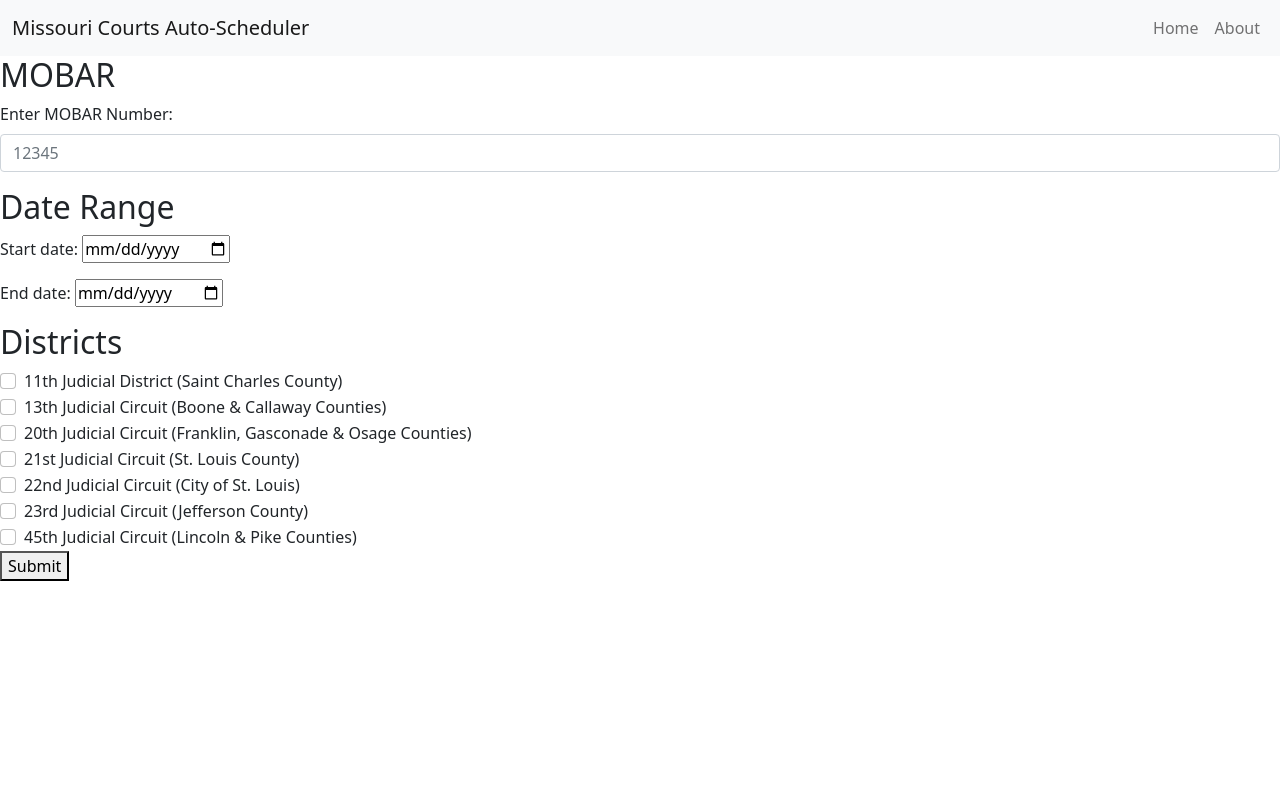
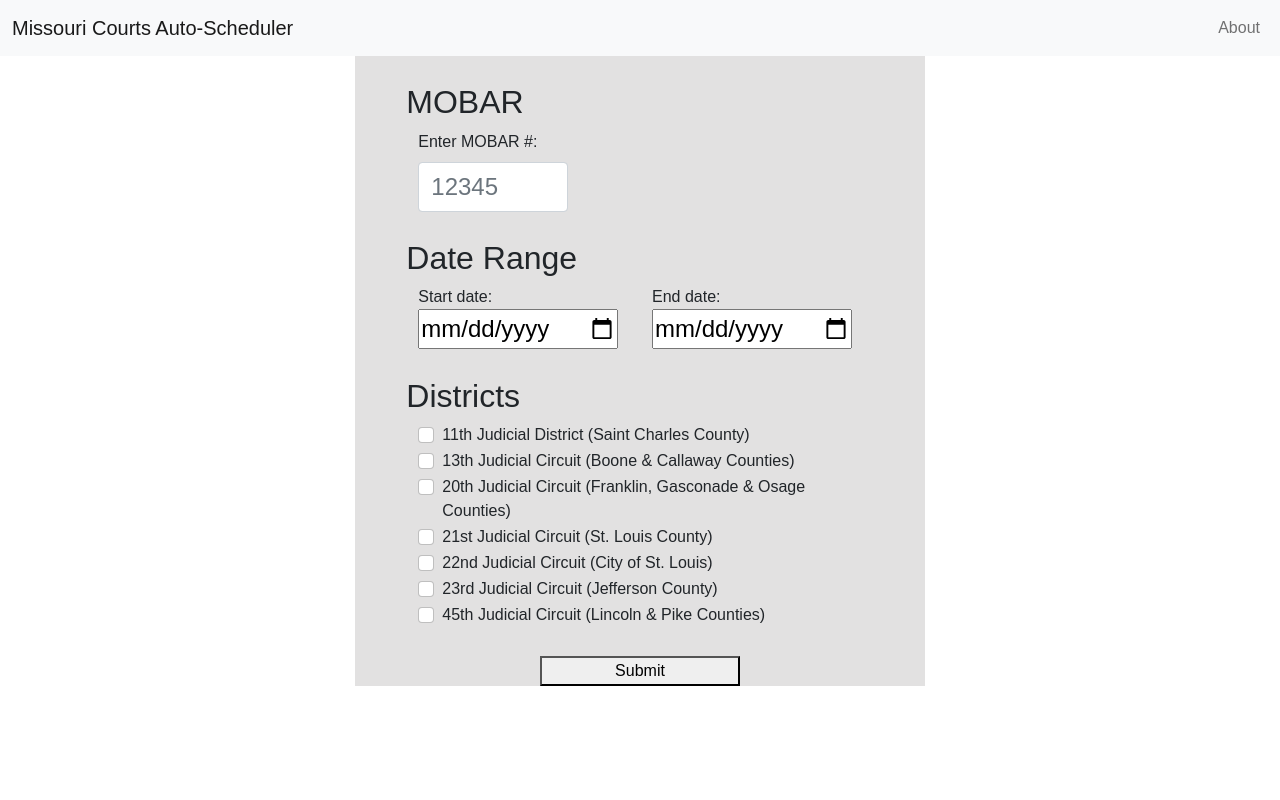
Before and after one commit to mdaxc6/casenet_calendar_app, a Flask app: page / in a window 1280 px wide. Run offline with Flask 2, Linux system fonts and the light colour scheme.

Commit message:
adjusted site layout

```diff
--- a/static/css/style.css
+++ b/static/css/style.css
@@ -1,3 +1,58 @@
+/* MAIN PAGE & GLOBAL*/
+* {
+    box-sizing: border-box;
+    font-family: Ubuntu, sans-serif;
+}
+
+html,
+body {
+    position: relative;
+    padding: 0;
+    margin: 0;
+    min-height: 100%;
+}
+
+
+input[type='text'] {
+    font-size: 24px;
+    width: 150px;
+}
+
+input[type='date'] {
+    font-size: 24px;
+    width: 200px;
+}
+
+#background-container {
+    background-color: rgba(197, 195, 195, 0.5);
+    height: 100% ;
+}
+
+#background-row {
+    height: 100%;
+}
+
+#submit_button{
+    width: 200px;
+
+}
+
+#districts-group{
+    margin: 5%;
+}
+
+#date-group{
+    margin: 5%;
+}
+
+#mobar-group{
+    margin: 5%;
+}
+
+.container {
+    height: 100%;
+}
+
 .hide{
     display: none;
 }
@@ -9,3 +64,15 @@
     background-repeat: no-repeat;
     cursor: wait;
 }
+
+
+
+
+
+
+
+
+
+#confirmation{
+    text-justify: ;
+}
--- a/static/js/index.js
+++ b/static/js/index.js
@@ -58,8 +58,10 @@
 function loading(){
     var button = document.getElementsByName("submit_button")[0];
     var loading_gif = document.getElementsByName("loading")[0];
+    var loading_label = document.getElementsByName("loading-label")[0];
     button.classList.add("hide");
     loading_gif.classList.remove("hide");
+    loading_label.classList.remove("hide");
 }
 
 
--- a/templates/about.html
+++ b/templates/about.html
@@ -18,7 +18,7 @@
     <!-- nav bar -->
     <nav class="navbar navbar-expand-lg navbar-light bg-light">
         <div class="container-fluid">
-            <a class="navbar-brand" href="index.html">Missouri Courts Auto-Scheduler</a>
+            <a class="navbar-brand" href="/">Missouri Courts Auto-Scheduler</a>
             <button class="navbar-toggler" type="button" data-bs-toggle="collapse"
                 data-bs-target="#navbarSupportedContent" aria-controls="navbarSupportedContent" aria-expanded="false"
                 aria-label="Toggle navigation">
@@ -26,9 +26,6 @@
             </button>
             <div class="collapse navbar-collapse" id="navbarSupportedContent">
                 <ul class="navbar-nav ms-auto mb-2 mb-lg-0">
-                    <li class="nav-item">
-                        <a class="nav-link" href="/">Home</a>
-                    </li>
                     <li class="nav-item">
                         <a class="nav-link" href="/about">About</a>
                     </li>
--- a/templates/index.html
+++ b/templates/index.html
@@ -18,7 +18,7 @@
     <!-- nav bar -->
     <nav class="navbar navbar-expand-lg navbar-light bg-light">
         <div class="container-fluid">
-            <a class="navbar-brand" href="index.html">Missouri Courts Auto-Scheduler</a>
+            <a class="navbar-brand" href="/">Missouri Courts Auto-Scheduler</a>
             <button class="navbar-toggler" type="button" data-bs-toggle="collapse"
                 data-bs-target="#navbarSupportedContent" aria-controls="navbarSupportedContent" aria-expanded="false"
                 aria-label="Toggle navigation">
@@ -27,108 +27,138 @@
             <div class="collapse navbar-collapse" id="navbarSupportedContent">
                 <ul class="navbar-nav ms-auto mb-2 mb-lg-0">
                     <li class="nav-item">
-                        <a class="nav-link" href="/">Home</a>
-                    </li>
-                    <li class="nav-item">
                         <a class="nav-link" href="/about">About</a>
                     </li>
                 </ul>
             </div>
         </div>
     </nav>
-
+    <div class="container">
+        <div class="row justify-content-center " id="background-row">
+            <div class="col-md-6 h-100" id="background-container">
                 <!-- FORMS -->
                 <form>
+                    <div class="row justify-content-center" id="mobar-group">
                         <!-- MOBAR -->
-        <div>
+                        <div class="col-md-12">
                             <h2>MOBAR</h2>
                         </div>
 
-        <div class="mb-3">
-            <label for="MOBAR_number_input" class="form-label">Enter MOBAR Number:</label>
-            <input type="text" class="form-control" name="MOBAR_Number" id="MOBAR_number_input" placeholder="12345">
+                        <div class="row justify-content-center" id="mobar-input-row">
+                            <div class="col-md-12">
+                                <label for="MOBAR_number_input" class="form-label">Enter MOBAR #:</label>
+                                <input type="text" maxlength="5" size="5" class="form-control" name="MOBAR_Number"
+                                    id="MOBAR_number_input" placeholder="12345">
+                            </div>
+                        </div>
                     </div>
 
+                    <div class="row justify-content-center" id="date-group">
                         <!-- Dates -->
-        <div>
+                        <div class="col-md-12">
                             <h2>Date Range</h2>
                         </div>
-        <div class="mb-3">
+
+                        <div class="row justify-content-center">
+                            <div class="col-md-6">
                                 <label for="start_date">Start date:</label>
                                 <input name="start_date" type="date" id="start_date">
                             </div>
-
-        <div class="mb-3">
+                            <div class="col-md-6">
                                 <label for="end_date">End date:</label>
                                 <input name="end_date" type="date" id="end_date">
                             </div>
+                        </div>
+                    </div>
 
+                    <div class="row justify-content-center" id="districts-group">
                         <!-- Districts -->
-        <div>
+                        <div class="col-md-12">
                             <h2>Districts</h2>
                         </div>
-
+                        <div class="row justify-content-center" id="districts-row">
+                            <div class="col-md-12" id="district-checkboxes">
                                 <div class="form-check">
-            <input class="form-check-input" type="checkbox" name="checkbox" value="CT11" id="CT11">
+                                    <input class="form-check-input" type="checkbox" name="checkbox" value="CT11"
+                                        id="CT11">
                                     <label class="form-check-label" for="CT11">
                                         11th Judicial District (Saint Charles County)
                                     </label>
                                 </div>
                                 <div class="form-check">
-            <input class="form-check-input" type="checkbox" name="checkbox" value="CT13" id="CT13">
+                                    <input class="form-check-input" type="checkbox" name="checkbox" value="CT13"
+                                        id="CT13">
                                     <label class="form-check-label" for="CT13">
                                         13th Judicial Circuit (Boone & Callaway Counties)
                                     </label>
                                     <ul class="CT13_counties hide">
-                <li><label><input type="checkbox" class="form-check-input" name="checkbox" value="BNE" id="BNE">Boone</label></li>
-                <li><label><input type="checkbox" class="form-check-input" name="checkbox" value="CWY" id="CWY">Callaway</label></li>
+                                        <li><label><input type="checkbox" class="form-check-input" name="checkbox"
+                                                    value="BNE" id="BNE">Boone</label></li>
+                                        <li><label><input type="checkbox" class="form-check-input" name="checkbox"
+                                                    value="CWY" id="CWY">Callaway</label></li>
                                     </ul>
                                 </div>
                                 <div class="form-check">
-            <input class="form-check-input" type="checkbox" name="checkbox" value="SMPDB0004_CT20" id="CT20">
+                                    <input class="form-check-input" type="checkbox" name="checkbox"
+                                        value="SMPDB0004_CT20" id="CT20">
                                     <label class="form-check-label" for="CT20">
                                         20th Judicial Circuit (Franklin, Gasconade & Osage Counties)
                                     </label>
                                     <ul class="CT20_counties hide">
-                <li><label><input type="checkbox" class="form-check-input" name="checkbox" value="FKN" id="FKN">Franklin</label></li>
-                <li><label><input type="checkbox" class="form-check-input" name="checkbox" value="GAS" id="GAS">Gasconade</label></li>
-                <li><label><input type="checkbox" class="form-check-input" name="checkbox" value="OSG" id="OSG">Osage</label></li>
+                                        <li><label><input type="checkbox" class="form-check-input" name="checkbox"
+                                                    value="FKN" id="FKN">Franklin</label></li>
+                                        <li><label><input type="checkbox" class="form-check-input" name="checkbox"
+                                                    value="GAS" id="GAS">Gasconade</label></li>
+                                        <li><label><input type="checkbox" class="form-check-input" name="checkbox"
+                                                    value="OSG" id="OSG">Osage</label></li>
                                     </ul>
                                 </div>
                                 <div class="form-check">
-            <input class="form-check-input" type="checkbox" name="checkbox" value="CT21" id="CT21">
+                                    <input class="form-check-input" type="checkbox" name="checkbox" value="CT21"
+                                        id="CT21">
                                     <label class="form-check-label" for="CT21">
                                         21st Judicial Circuit (St. Louis County)
                                     </label>
                                 </div>
                                 <div class="form-check">
-            <input class="form-check-input" type="checkbox" name="checkbox" value="CT22" id="CT22">
+                                    <input class="form-check-input" type="checkbox" name="checkbox" value="CT22"
+                                        id="CT22">
                                     <label class="form-check-label" for="CT22">
                                         22nd Judicial Circuit (City of St. Louis)
                                     </label>
                                 </div>
                                 <div class="form-check">
-            <input class="form-check-input" type="checkbox" name="checkbox" value="CT23" id="CT23">
+                                    <input class="form-check-input" type="checkbox" name="checkbox" value="CT23"
+                                        id="CT23">
                                     <label class="form-check-label" for="CT23">
                                         23rd Judicial Circuit (Jefferson County)
                                     </label>
                                 </div>
                                 <div class="form-check">
-            <input class="form-check-input" type="checkbox" name="checkbox" value="SMPDB0005_CT45" id="CT45">
+                                    <input class="form-check-input" type="checkbox" name="checkbox"
+                                        value="SMPDB0005_CT45" id="CT45">
                                     <label class="form-check-label" for="CT45">
                                         45th Judicial Circuit (Lincoln & Pike Counties)
                                     </label>
                                     <ul class="CT45_counties hide">
-                <li><label><input type="checkbox" class="form-check-input" name="checkbox" value="LCN" id="LCN">Lincoln</label></li>
-                <li><label><input type="checkbox" class="form-check-input" name="checkbox" value="PIK" id="PIK">Pike</label></li>
+                                        <li><label><input type="checkbox" class="form-check-input" name="checkbox"
+                                                    value="LCN" id="LCN">Lincoln</label></li>
+                                        <li><label><input type="checkbox" class="form-check-input" name="checkbox"
+                                                    value="PIK" id="PIK">Pike</label></li>
                                     </ul>
                                 </div>
-
+                            </div>
+                        </div>
+                    </div>
+                    <div class="row justify-content-center">
                         <div class="hide" id="loading" name="loading"></div>
+                        <p class="hide" id="loading-label" name="loading-label">Loading... This may take several minutes.</p>
                         <button type="submit" id="submit_button" name="submit_button">Submit</button>
-
+                    </div>
                 </form>
-
+            </div>
+        </div>
+    </div>
     <script type="text/javascript" src="../static/js/index.js"></script>
 
     <script src="https://cdn.jsdelivr.net/npm/bootstrap@5.0.2/dist/js/bootstrap.bundle.min.js"
```
Also changed, not shown: templates/confirmation.html (+8 -5 lines). Lines whose indentation alone changed are shown as unchanged.
